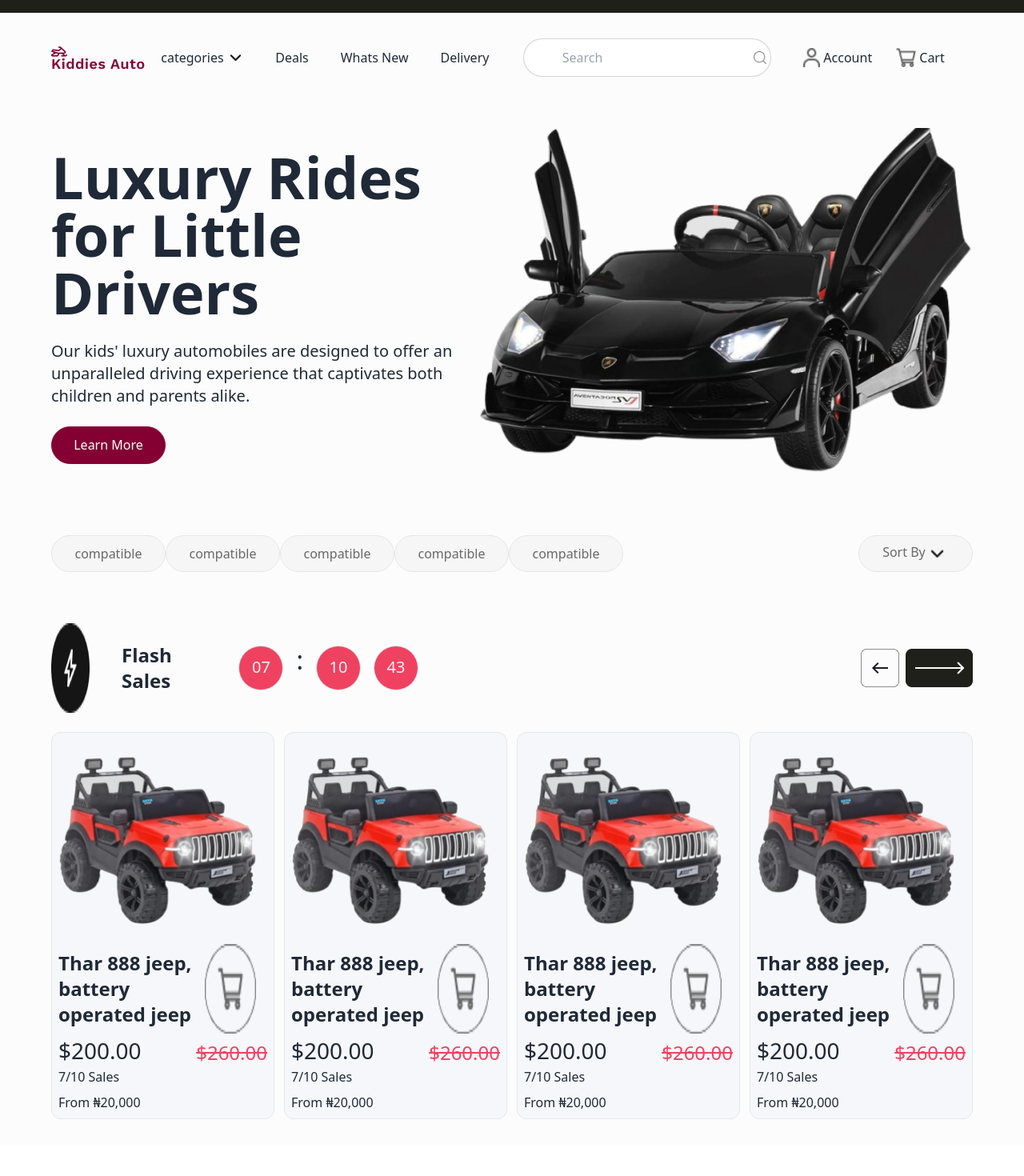
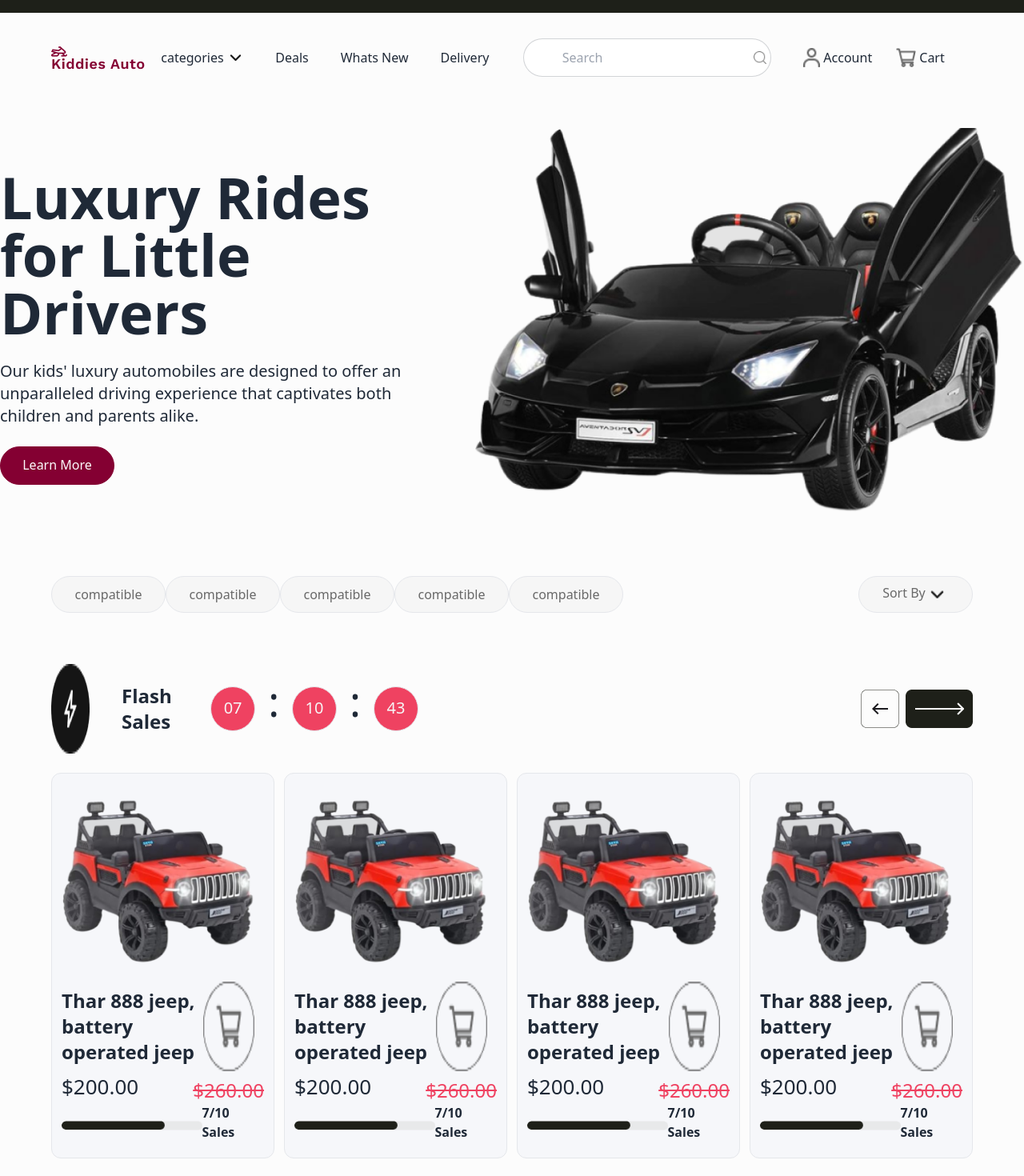
Before and after one commit to TaiwoSaidat/Kiddies-Auto-Web-App, a React (Vite) app: page / in a window 1280 px wide. Shown: the part 40-1510 px from the top of the page at 80% size. Built offline with nearby package versions, Linux system fonts and the light colour scheme.

Commit message:
chore: product design

```diff
--- a/src/components/Card.jsx
+++ b/src/components/Card.jsx
@@ -2,22 +2,27 @@
 import jeep from '../assets/jeep2.png'
 import rCart from '../assets/bytesize_cart.png'
 import heart from '../assets/favorite.png'
+import rating from '../assets/rating.png'
 
 const Card = ({image, text, priceblack, pricered, rate, price}) => {
   return (
     <>
-        <div className=" rounded-xl border border-1 bg-[#DAE0EF33] p-2 flex flex-col justify-between  ">
-			<img src={image} alt="" className=" w-" />
+        <div className=" rounded-xl border border-1 bg-[#DAE0EF33] p-3  ">
+			<img src={image} alt="" className=" w-full" />
             <div className='flex'>
                 <p className=" w-[70%] font-semibold text-lg lg:text-2xl my-2 flex">{text}</p>
                 <img src={rCart} className='w-16' alt="" />
             </div>
             <div className='flex justify-between' >
-                <h4 className="font-[500px] text-[28px] ">{priceblack}</h4>
+                <h4 className="font-[600px] text-[26px] ">{priceblack}</h4>
                 <p className="font-[500px] text-2xl pt-2 text-[#EF4261] line-through">{pricered}</p>
             </div>
-			<div className=" flex mb-2">{rate}</div>
-			<p>{price}</p>
+
+            <div className='flex items-center justify-between font-semibold'>
+                <p><img src={rating} alt="" /></p>
+                <div className=" flex mb-2">{rate}</div>
+            </div>
+
 		</div>
 
 
--- a/src/index.css
+++ b/src/index.css
@@ -7,3 +7,7 @@
     margin: 0;
     padding: 0;
 }
+
+.header, .hero{
+    overflow: hidden;
+}
--- a/src/pages/home/Header.jsx
+++ b/src/pages/home/Header.jsx
@@ -10,7 +10,7 @@
   return (
     <>
     {/* bg-[#fcfcfc] */}
-    <nav className=' w-full h-28 flex items-center justify-between  py-8 bg-[#fcfcfc] ' >
+    <nav className=' header w-full h-28 flex items-center justify-between  py-8 bg-[#fcfcfc] ' >
         <div className="w-[90%] h-12 flex justify-between items-center mx-auto  flex-none order-none self-stretch grow-0 p-0;">
 
                 <img src={applogo} alt="" />
--- a/src/pages/home/Hero.jsx
+++ b/src/pages/home/Hero.jsx
@@ -7,8 +7,8 @@
 const Hero = ({}) => {
   return (
     <>
-      <div className=' w-full flex items-center justify-between py-8 bg-[#fcfcfc] mx-auto ' >
-        <div className="w-[90%] flex flex-col lg:flex-row justify-between items-center mx-auto  gap-6">
+      <div className=' hero w-full flex items-center justify-between py-8 bg-[#fcfcfc] mx-auto ' >
+        <div className=" flex flex-col lg:flex-row justify-between items-center mx-auto  gap-6">
           <div className=' w-[579px] mx-auto '>
             <h1 className='font-bold text-7xl mb-6'>Luxury Rides for Little Drivers</h1>
             <p className=' font-normal text-xl mb-6'>Our kids' luxury automobiles are designed to offer an
--- a/src/pages/products/Products.jsx
+++ b/src/pages/products/Products.jsx
@@ -18,13 +18,14 @@
               </div>
               <div className='flex gap-4'>
                 <h4 className="w-14 h-14 border rounded-full text-xl  text-[#F6F6F6] bg-[#EF4261] text-center py-3 ">07</h4>
-                <h3 className="font-[600px] text-[32px] leading-9">:</h3>
+                <h3 className="font-[800px] text-[52px] leading-9">:</h3>
                 <h4 className="w-14 h-14 border rounded-full text-xl  text-[#F6F6F6] bg-[#EF4261] text-center py-3 ">10</h4>
+                <h3 className="font-[800px] text-[52px] leading-9">:</h3>
                 <h4 className="w-14 h-14 border rounded-full text-xl  text-[#F6F6F6] bg-[#EF4261] text-center py-3 ">43</h4>
               </div>
             </div>
             <div className="">
-              <ul className='flex gap-2 items-center h-full  '>
+              <ul className='flex gap-2 items-center h-full   '>
                 <li><a href="">
                   <img src={east} alt="" />
                 </a></li>
@@ -36,7 +37,7 @@
           </div>
 
           {/* cards */}
-          <div className="md:flex justify-between gap-3 grid grid-cols-2 lg:gap-3 w-full items-center ">
+          <div className="md:flex justify-between gap-3 grid grid-cols-1 lg:gap-3 w-full items-center ">
             {arr.map((card, i) => {
               return <Card key={i} {...card} />;
             })}
```
Also changed, not shown: src/assets/rating.png (renamed from src/assets/rate.png).
